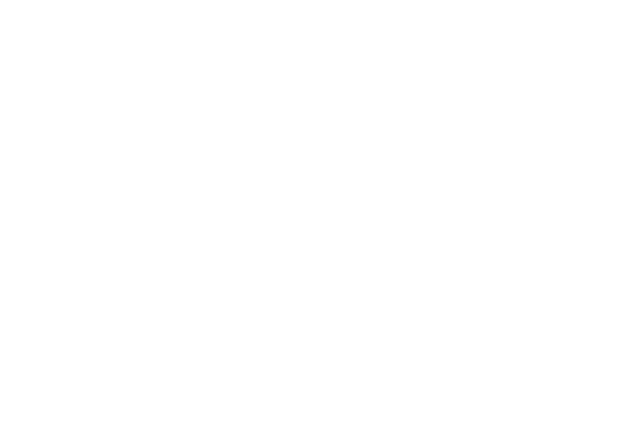
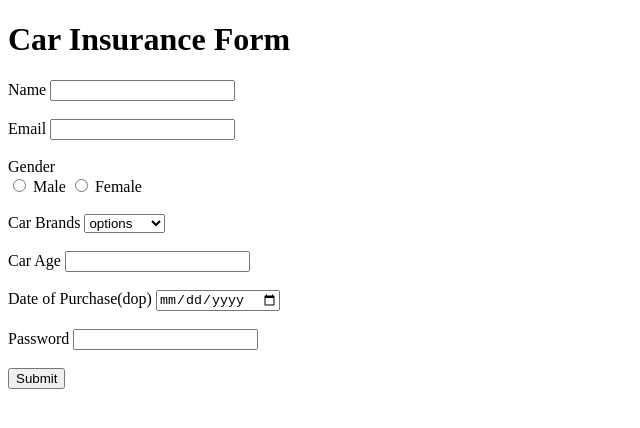
Before and after one commit to acciojob/car-insurance-form-sidheshwarchoure, a website: page main.html in a window 1280 px wide. Shown: the whole page, without its empty margins (0-640 px from the left). Drawn offline with Linux system fonts and the light colour scheme.

Commit message:
created a submission

```diff
--- a/main.html
+++ b/main.html
@@ -8,7 +8,46 @@
 
 <body>
 	<!-- the entire body must be written by student -->
-    <script type="text/javascript" src="./script.js">
+   <h1>Car Insurance Form</h1>
+	<form method="post">
+		<label for="name">Name</label>
+		<input type="text" id="name"><br><br>
+
+		<label for="email">Email</label>
+		<input type="email" id="email"><br><br>
+
+	    <label for="Gender">Gender</label><br>
+		<input type="radio" id="male" name="gender" value="Male" required>
+		<label for="male">Male</label>
+
+		<input type="radio" id="female" name="gender" value="Female" required>
+		<label for="female">Female</label><br><br>
+
+		<label for="car brands">Car Brands</label>
+		<select>
+			<option>options</option>
+			<option>BMW</option>
+			<option>Audi</option>
+			<option>Mercedez</option>
+	     </select><br><br>
+
+		<label for="car age">Car Age</label>
+		<input type="number" id="car age"><br><br>
+
+		<label for="date of purchase">Date of Purchase(dop)</label>
+		<input type="date" id="date of purchase"><br><br>
+
+		<label for="password">Password</label>
+		<input type="password" id="password"><br><br>
+
+		<button type="submit">Submit</button>
+
+
+
+
+
+	</form>
+	<script type="text/javascript" src="./script.js">
 </script>
 
 </body>
```
